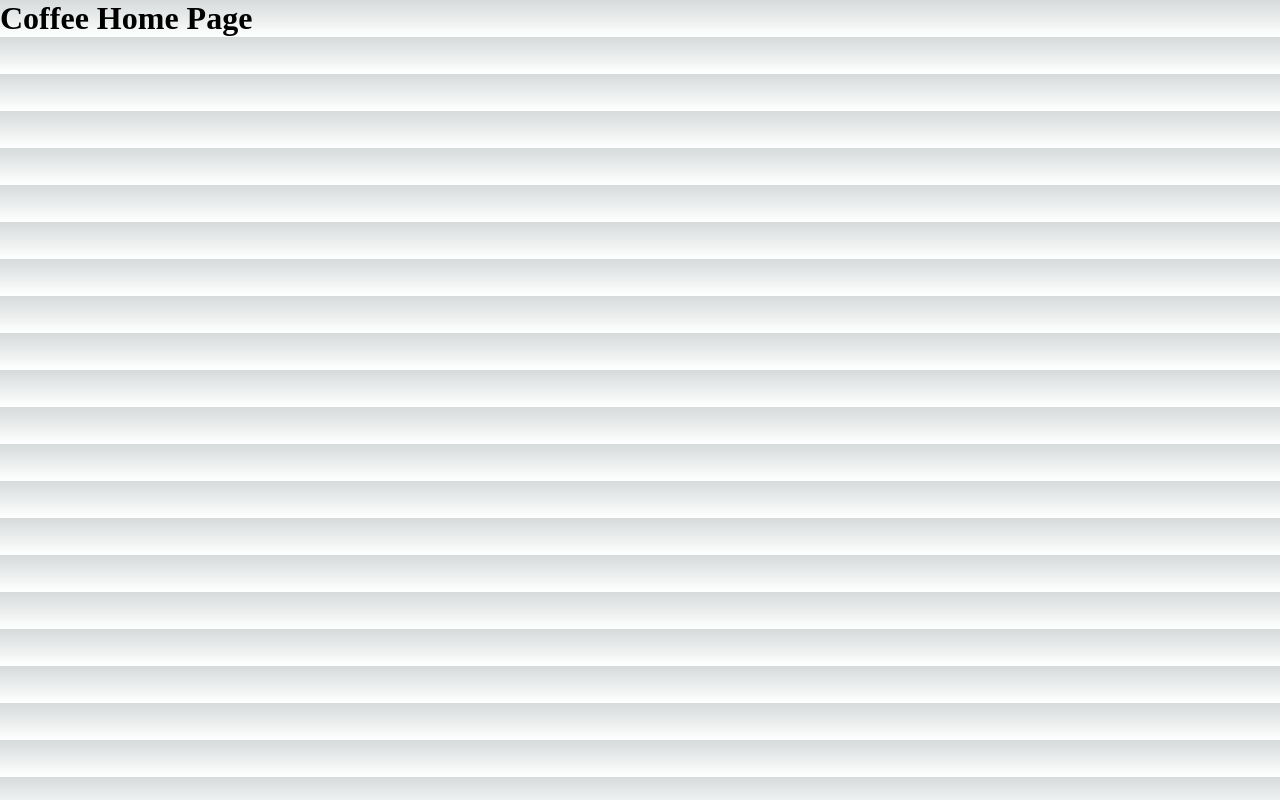
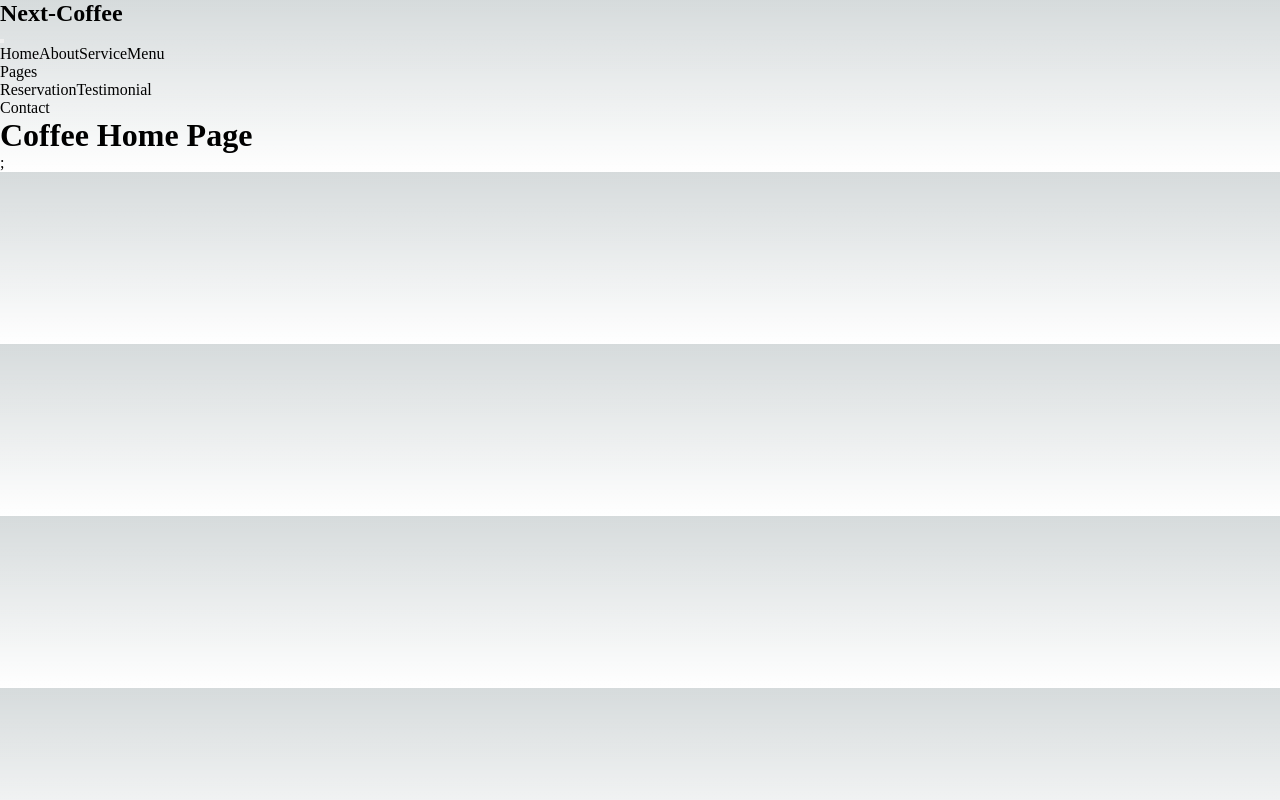
Before and after one commit to Mehdi-haghdoost/next-coffee, a Next.js app: page / in a window 1280 px wide. Built offline with nearby package versions, Linux system fonts and the light colour scheme.

Commit message:
coding Navbar Component

```diff
--- a/components/modules/Navbar/Navbar.js
+++ b/components/modules/Navbar/Navbar.js
@@ -1,8 +1,67 @@
 import React from 'react'
+import styles from '@/styles/Navbar.module.css'
 
 function Navbar() {
   return (
-    <div>Navbar</div>
+    <div class={`container-fluid p-0 ${styles.nav_bar}`}>
+      <nav
+        class={`${styles.navbar} ${styles.navbar_expand_lg} bg-none navbar-dark py-3`}
+      >
+        <a href="index.html" class={`${styles.navbar_brand} px-lg-4 m-0`}>
+          <h1 class="m-0 display-4 text-uppercase text-white">Next-Coffee</h1>
+        </a>
+        <button
+          type="button"
+          class={`${styles.navbar_toggler}`}
+          data-toggle="collapse"
+          data-target="#navbarCollapse"
+        >
+          <span class={`${styles.navbar_toggler_icon}`}></span>
+        </button>
+        <div
+          class={`collapse ${styles.navbar_collapse} justify-content-between`}
+          id="navbarCollapse"
+        >
+          <div class={`${styles.navbar_nav} ml-auto p-4`}>
+            <a
+              href="index.html"
+              class={`${styles.nav_link} ${styles.active_nav_link}`}
+            >
+              Home
+            </a>
+            <a href="about.html" class={`${styles.nav_link}`}>
+              About
+            </a>
+            <a href="service.html" class={`${styles.nav_link}`}>
+              Service
+            </a>
+            <a href="menu.html" class={`${styles.nav_link}`}>
+              Menu
+            </a>
+            <div class={`${styles.dropdown}`}>
+              <a
+                href="#"
+                class={`${styles.nav_link} ${styles.dropdown_toggle}`}
+                data-toggle="dropdown"
+              >
+                Pages
+              </a>
+              <div class={`${styles.dropdown_menu} ${styles.text_capitalize}`}>
+                <a href="reservation.html" class={`${styles.dropdown_item}`}>
+                  Reservation
+                </a>
+                <a href="testimonial.html" class={`${styles.dropdown_item}`}>
+                  Testimonial
+                </a>
+              </div>
+            </div>
+            <a href="contact.html" class={`${styles.nav_link}`}>
+              Contact
+            </a>
+          </div>
+        </div>
+      </nav>
+    </div>
   )
 }
 
--- a/pages/_app.js
+++ b/pages/_app.js
@@ -1,5 +1,12 @@
+import Navbar from "@/components/modules/Navbar/Navbar";
 import "@/styles/globals.css";
 
 export default function App({ Component, pageProps }) {
-  return <Component {...pageProps} />;
+  return (
+    <>
+      <Navbar />
+      <Component {...pageProps} />;
+    </>
+  )
+
 }
```
